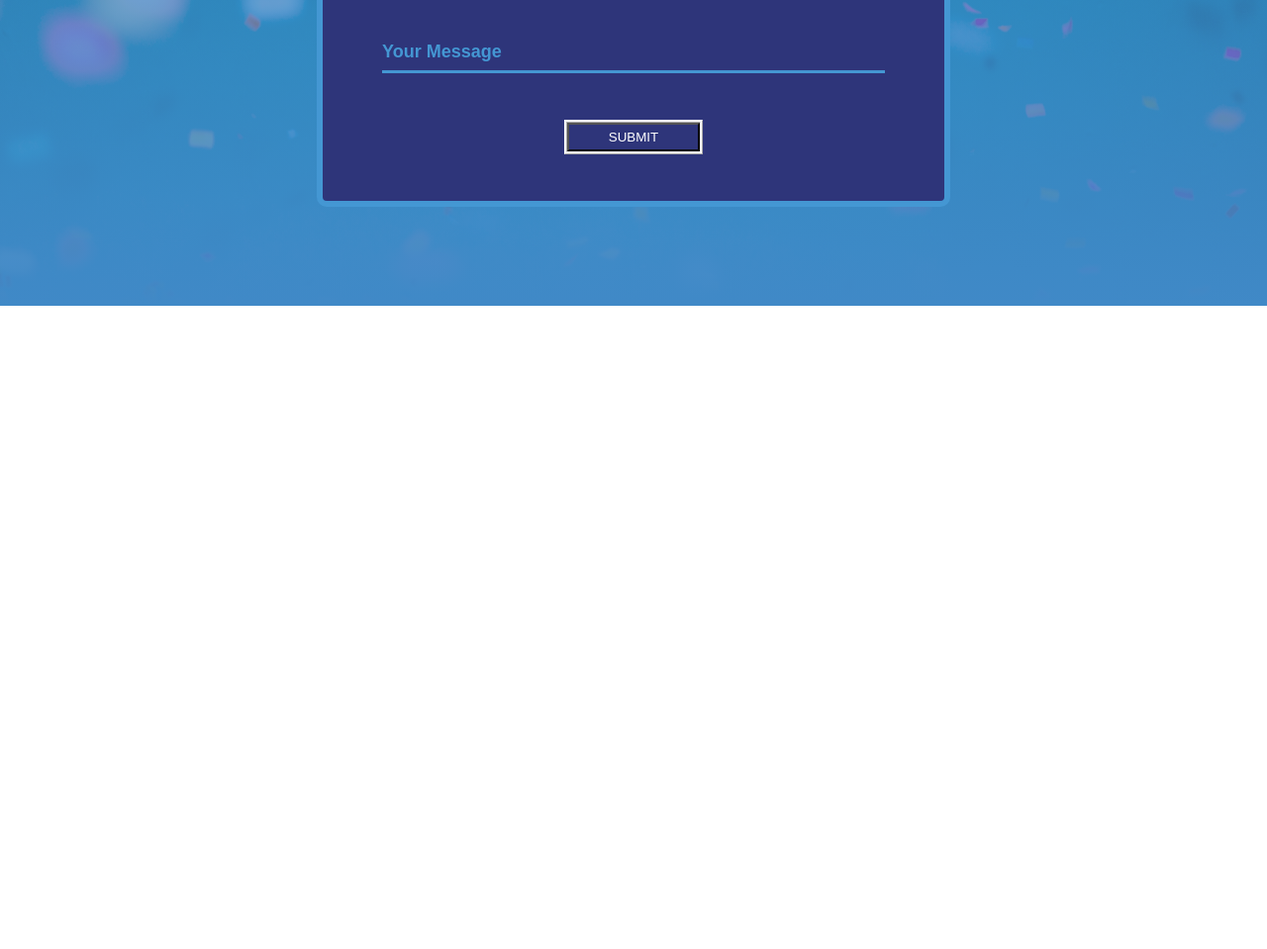
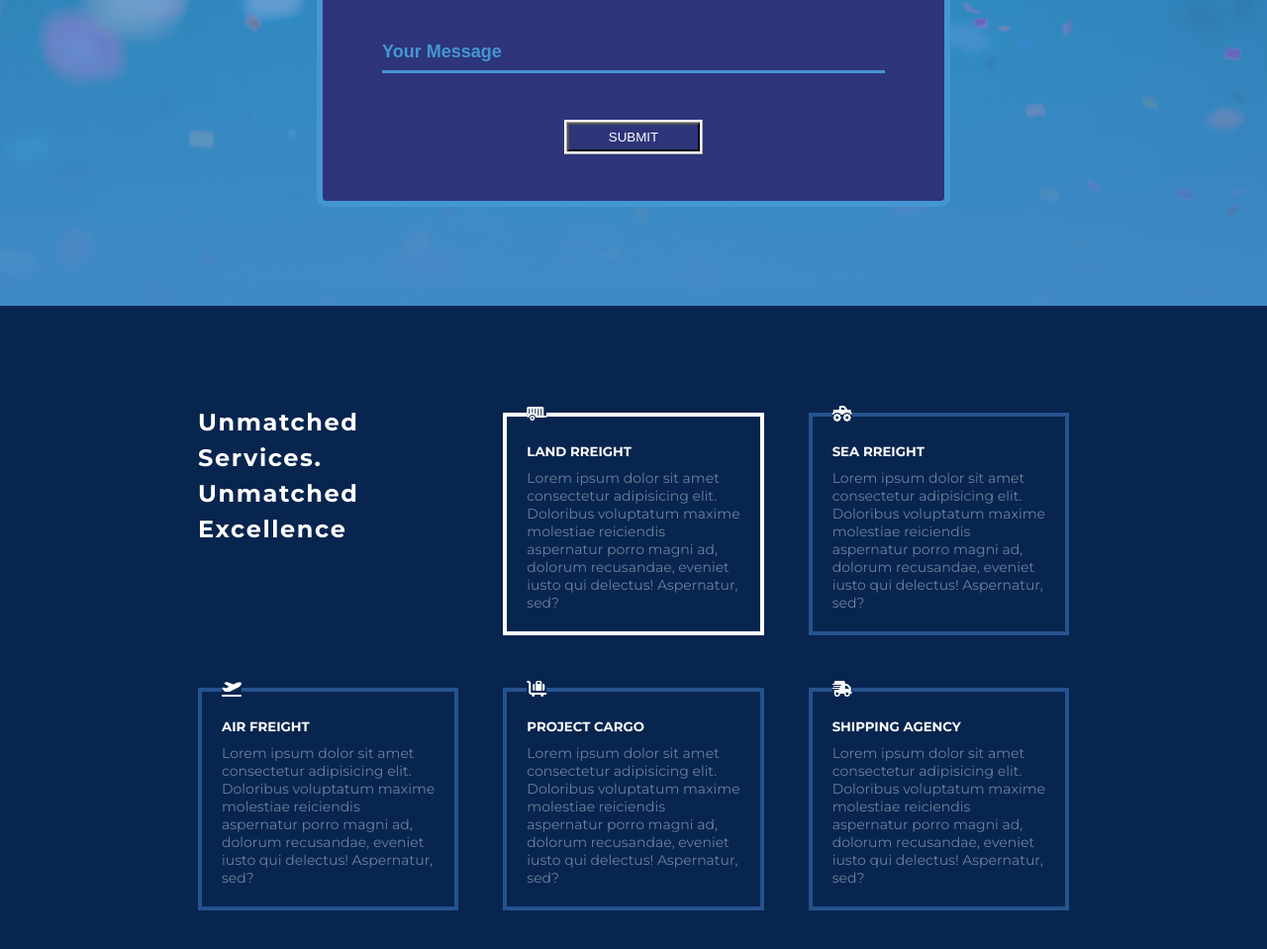
Before and after one commit to Md-Abul-Kalam-Azad-318/responsive-website-html-css, a plain HTML site: page index.html in a window 1280 px wide. Shown: the part 4391-5350 px from the top of the page at 99% size. Before the commit the page ends 4700 px from the top, so only its background shows below. Drawn offline with Linux system fonts and the light colour scheme.

Commit message:
Match Projects code

```diff
--- a/index.html
+++ b/index.html
@@ -236,7 +236,43 @@
             <input class="submit-btn" type="submit" value="SUBMIT">
           </form>
        </section>
+       <!-- Contact section (Fifth Section) work start -->
 
+
+       <!-- Sixth section work start -->
+        <section id="sixth-section">
+          <div id="match-parent">
+            <div class="first-single-match">
+              <h2>Unmatched <br>Services. <br> Unmatched <br> Excellence</h2>
+            </div>
+            <fieldset class="single-match">
+              <legend><i class="fa-solid fa-trailer"></i></legend>
+              <h5>LAND RREIGHT</h5>
+              <p>Lorem ipsum dolor sit amet consectetur adipisicing elit. Doloribus voluptatum maxime molestiae reiciendis aspernatur porro magni ad, dolorum recusandae, eveniet iusto qui delectus! Aspernatur, sed?</p>
+            </fieldset>
+            <fieldset class="single-match" >
+              <legend><i class="fa-solid fa-truck-monster"></i></legend>
+              <h5>SEA RREIGHT</h5>
+              <p>Lorem ipsum dolor sit amet consectetur adipisicing elit. Doloribus voluptatum maxime molestiae reiciendis aspernatur porro magni ad, dolorum recusandae, eveniet iusto qui delectus! Aspernatur, sed?</p>
+            </fieldset>
+            <fieldset class="single-match">
+              <legend><i class="fa-solid fa-plane-departure"></i></legend>
+              <h5>AIR FREIGHT</h5>
+              <p>Lorem ipsum dolor sit amet consectetur adipisicing elit. Doloribus voluptatum maxime molestiae reiciendis aspernatur porro magni ad, dolorum recusandae, eveniet iusto qui delectus! Aspernatur, sed?</p>
+            </fieldset>
+            <fieldset class="single-match">
+              <legend><i class="fa-solid fa-cart-flatbed-suitcase"></i></legend>
+              <h5>PROJECT CARGO</h5>
+              <p>Lorem ipsum dolor sit amet consectetur adipisicing elit. Doloribus voluptatum maxime molestiae reiciendis aspernatur porro magni ad, dolorum recusandae, eveniet iusto qui delectus! Aspernatur, sed?</p>
+            </fieldset>
+
+            <fieldset class="single-match">
+              <legend><i class="fa-solid fa-truck-fast"></i></legend>
+              <h5>SHIPPING AGENCY</h5>
+              <p>Lorem ipsum dolor sit amet consectetur adipisicing elit. Doloribus voluptatum maxime molestiae reiciendis aspernatur porro magni ad, dolorum recusandae, eveniet iusto qui delectus! Aspernatur, sed?</p>
+            </fieldset>
+          </div>
+        </section>
     </main>
   </body>
 </html>
--- a/style.css
+++ b/style.css
@@ -379,6 +379,49 @@ form p{
     background-color: #16213E;
 }
 
+/* Match Project code start */
+#sixth-section{
+    background-color: #07254f;
+    color: white;
+    padding: 100px 0;
+}
+#match-parent{
+    display: grid;
+    grid-template-columns: repeat(3, 1fr);
+    margin-left: 200px;
+    margin-right: 200px;
+    gap: 45px;
+}
+.single-match{
+    border: 4px solid #26528f;
+    padding: 20px;
+}
+.single-match svg{
+    font-size: 40px;
+    padding: 0 20px 10px 20px;
+}
+.single-match h5{
+    margin-bottom: 10px;
+}
+.single-match p{
+    color: #6D809C;
+    font-size: 14px;
+}
+/* }
+#match-parent .single-match:nth-child(2){
+    border: 4px solid white;
+} */
+
+.single-match:nth-child(2){
+    border: 4px solid white;
+}
+.first-single-match{
+    line-height: 1.5 ;
+    letter-spacing: 0.1em;
+}
+
+
+
 
 
 
@@ -436,14 +479,26 @@ form p{
 }
 /* finished advice section code */
 
-/* start contact section code */
+/* start contact (form) section code */
 form{
     background-color: #2e357a;
     max-width: 90%;
     margin: 0 auto;
     padding: 20px 30px;
 }
+/* Finished form section work */
 
+/* Start Match Project section code */
+#match-parent{
+    display: grid;
+    grid-template-columns: repeat(1, 1fr);
+    grid: 25px;
+    margin-left: 30px;
+    margin-right: 30px;
+}
+.first-single-match{
+    text-align: center;
+}
 }
 
 
@@ -499,12 +554,22 @@ form{
 }
 /* finshed advice section code */
 
-/* start contact section work*/
+/* start contact (form) section work*/
 form{
     background-color: #2e357a;
     max-width: 90%;
     margin: 0 auto;
     padding: 40px 50px;
 }
+/* Finished form section worl */
+
+/* Start Match Projects section work */
+#match-parent{
+    display: grid;
+    grid-template-columns: repeat(2, 1fr);
+    grid: 35px;
+    margin-left: 70px;
+    margin-right: 70px;
+}
 
 }
```
